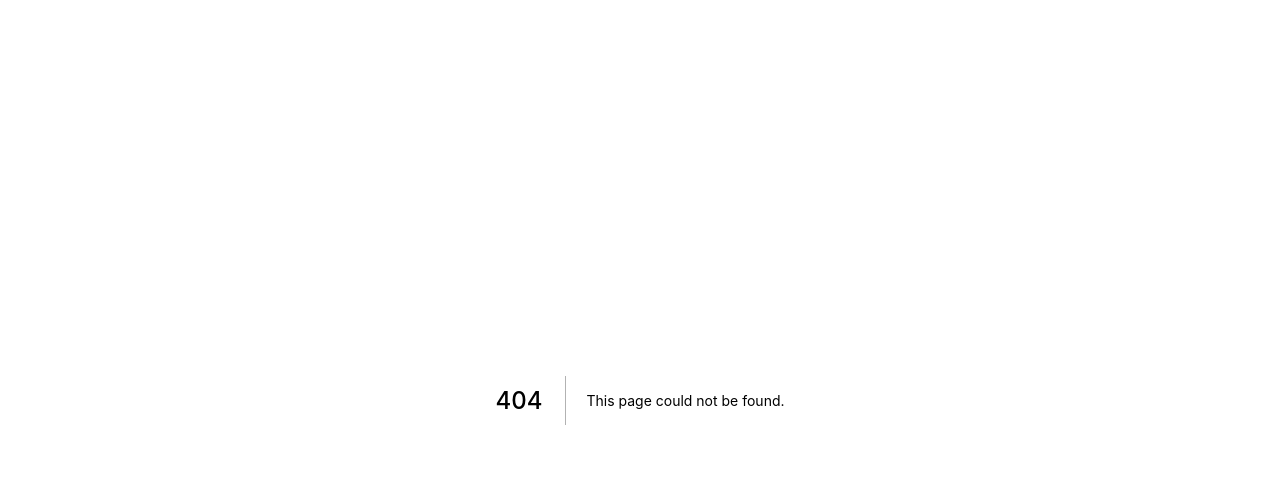
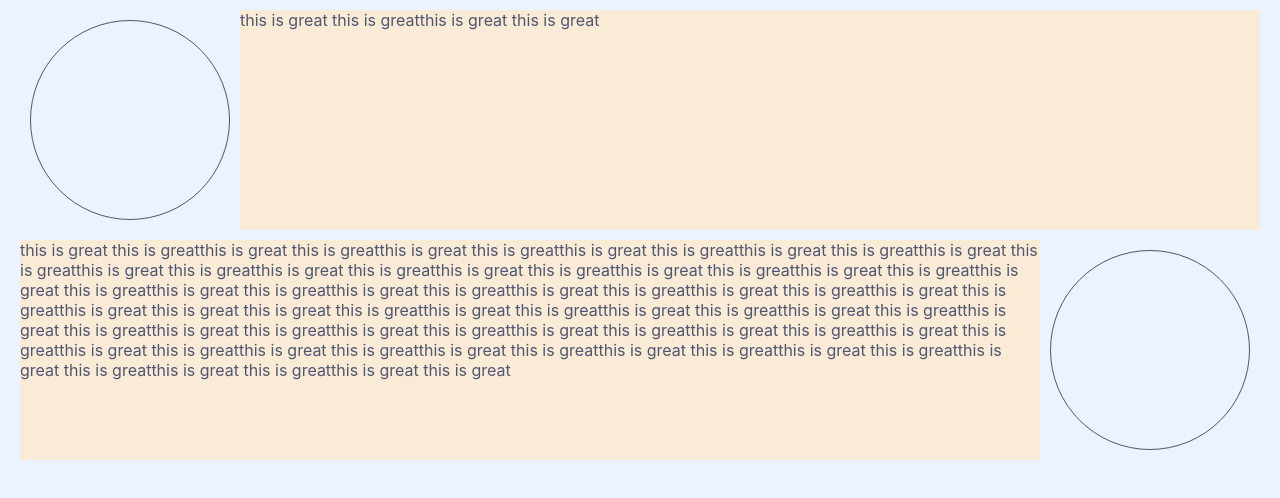
Before and after one commit to catsky/daily_css, a Next.js app: page /21featurelist in a window 1280 px wide. Before the commit this address had no page. Shown: the top 498 px of the page. Built offline with nearby package versions, Linux system fonts and the light colour scheme.

Commit message:
21 feature list

```diff
--- /dev/null
+++ b/pages/21featurelist.js
@@ -0,0 +1,36 @@
+import React from 'react';
+import Image from 'next/image';
+import styles from '../styles/21featurelist.module.css';
+
+export default function ArrowButton() {
+  return (
+    <div style={{ margin: '10px' }}>
+      <div className={styles.container}>
+        <div className={styles.container__image}></div>
+        <div className={styles.container__feature}>
+          this is great this is greatthis is great this is great
+        </div>
+      </div>
+      <div className={styles.container_reverse}>
+        <div className={styles.container__image}></div>
+        <div className={styles.container__feature}>
+          this is great this is greatthis is great this is greatthis is great
+          this is greatthis is great this is greatthis is great this is
+          greatthis is great this is greatthis is great this is greatthis is
+          great this is greatthis is great this is greatthis is great this is
+          greatthis is great this is greatthis is great this is greatthis is
+          great this is greatthis is great this is greatthis is great this is
+          greatthis is great this is greatthis is great this is greatthis is
+          great this is great this is great this is greatthis is great this is
+          greatthis is great this is greatthis is great this is greatthis is
+          great this is greatthis is great this is greatthis is great this is
+          greatthis is great this is greatthis is great this is greatthis is
+          great this is greatthis is great this is greatthis is great this is
+          greatthis is great this is greatthis is great this is greatthis is
+          great this is greatthis is great this is greatthis is great this is
+          greatthis is great this is great
+        </div>
+      </div>
+    </div>
+  );
+}
--- /dev/null
+++ b/styles/21featurelist.module.css
@@ -0,0 +1,27 @@
+.container {
+  display: flex;
+  /* justify-content: center; */
+  margin: 10px;
+}
+
+.container_reverse {
+  display: flex;
+  flex-direction: row-reverse;
+  /* justify-content: center; */
+  margin: 10px;
+}
+
+.container__image {
+  min-width: 200px;
+  width: 200px;
+  height: 200px;
+  border: 1px solid;
+  border-radius: 50%;
+  margin: 10px;
+}
+
+.container__feature {
+  display: flex;
+  background-color: antiquewhite;
+  flex: 1;
+}
```
